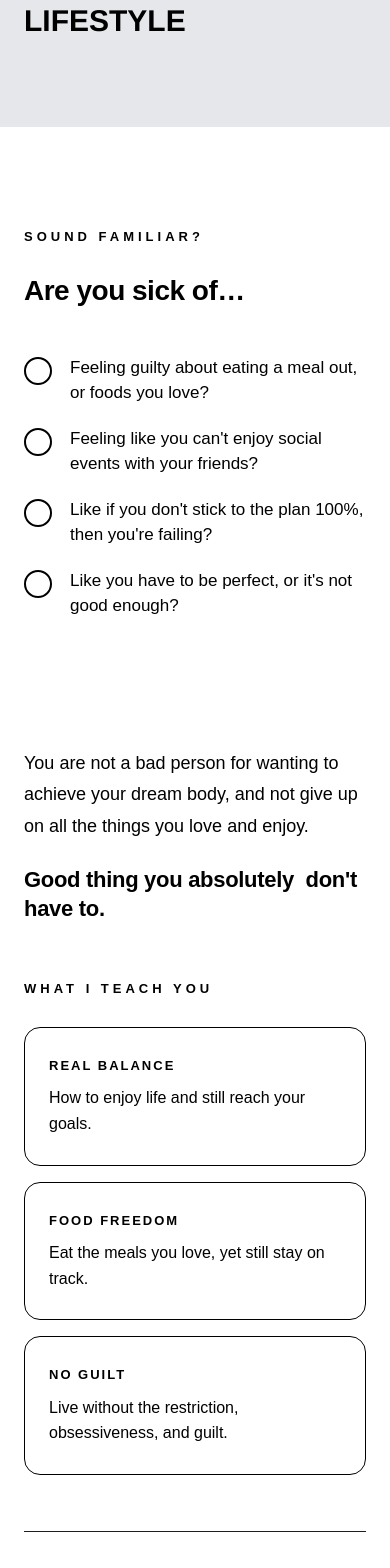
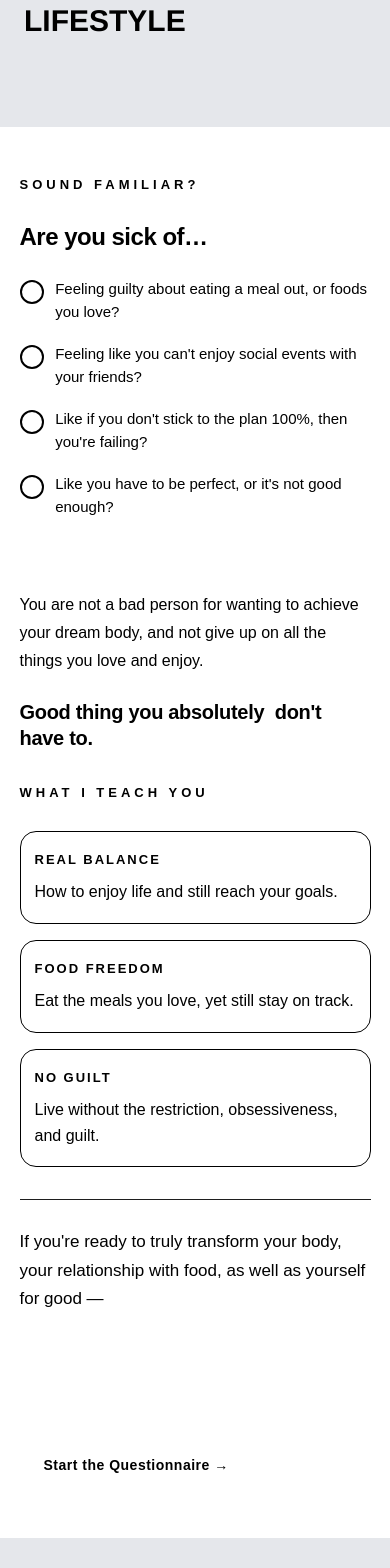
Before and after one commit to shaheer-ali-dev/sculptByAshton, a Next.js app: page / in a window 390 px wide. Shown: the part 5700-7268 px from the top of the page. Built offline with nearby package versions, Linux system fonts and the light colour scheme; a web font is replaced by a local one.

Commit message:
Update BalanceSection.tsx

```diff
--- a/components/BalanceSection.tsx
+++ b/components/BalanceSection.tsx
@@ -33,12 +33,12 @@ export default function BalanceSection() {
       ref={ref}
       style={{
         background: '#ffffff',
-        padding: '100px 24px',
+        padding: 'clamp(48px, 8vw, 100px) clamp(16px, 5vw, 24px)',
         fontFamily: 'inherit',
         overflow: 'hidden',
       }}
     >
-      <div style={{ maxWidth: 900, margin: '0 auto' }}>
+      <div style={{ maxWidth: 900, margin: '0 auto', width: '100%' }}>
 
         {/* ── "Are you sick of..." block ── */}
         <div
@@ -60,25 +60,25 @@ export default function BalanceSection() {
           </p>
 
           <h2 style={{
-            fontSize: 'clamp(28px, 5vw, 52px)',
+            fontSize: 'clamp(24px, 5vw, 52px)',
             fontWeight: 900,
             color: '#000000',
             lineHeight: 1.15,
-            marginBottom: 48,
+            marginBottom: 'clamp(28px, 5vw, 48px)',
             letterSpacing: '-0.5px',
           }}>
             Are you sick of&hellip;
           </h2>
 
           {/* Pain points */}
-          <div style={{ marginBottom: 64 }}>
+          <div style={{ marginBottom: 'clamp(36px, 6vw, 64px)' }}>
             {PAIN_POINTS.map((point, i) => (
               <div
                 key={i}
                 style={{
                   display: 'flex',
                   alignItems: 'flex-start',
-                  gap: 18,
+                  gap: 'clamp(10px, 3vw, 18px)',
                   marginBottom: 20,
                   opacity: visible ? 1 : 0,
                   transform: visible ? 'translateX(0)' : 'translateX(-30px)',
@@ -87,8 +87,8 @@ export default function BalanceSection() {
               >
                 <span style={{
                   flexShrink: 0,
-                  width: 28,
-                  height: 28,
+                  width: 24,
+                  height: 24,
                   borderRadius: '50%',
                   border: '2px solid #000000',
                   display: 'flex',
@@ -99,7 +99,7 @@ export default function BalanceSection() {
                   <span style={{ width: 8, height: 8, borderRadius: '50%', background: '#ffffff', display: 'block' }} />
                 </span>
                 <p style={{
-                  fontSize: 'clamp(17px, 2.5vw, 22px)',
+                  fontSize: 'clamp(15px, 2.5vw, 22px)',
                   color: '#000000',
                   lineHeight: 1.5,
                   margin: 0,
@@ -117,7 +117,7 @@ export default function BalanceSection() {
           style={{
             height: 1,
             background: 'linear-gradient(90deg, transparent, #ffffff, transparent)',
-            marginBottom: 64,
+            marginBottom: 'clamp(36px, 6vw, 64px)',
             opacity: visible ? 1 : 0,
             transition: 'opacity 0.8s ease 0.5s',
           }}
@@ -129,11 +129,11 @@ export default function BalanceSection() {
             opacity: visible ? 1 : 0,
             transform: visible ? 'translateY(0)' : 'translateY(40px)',
             transition: 'opacity 0.7s ease 0.55s, transform 0.7s ease 0.55s',
-            marginBottom: 56,
+            marginBottom: 'clamp(32px, 5vw, 56px)',
           }}
         >
           <p style={{
-            fontSize: 'clamp(18px, 3vw, 26px)',
+            fontSize: 'clamp(16px, 3vw, 26px)',
             color: '#000000',
             lineHeight: 1.75,
             fontWeight: 400,
@@ -143,7 +143,7 @@ export default function BalanceSection() {
             and not give up on all the things you love and enjoy.
           </p>
           <p style={{
-            fontSize: 'clamp(22px, 4vw, 38px)',
+            fontSize: 'clamp(20px, 4vw, 38px)',
             color: '#000000',
             fontWeight: 800,
             marginTop: 24,
@@ -151,9 +151,7 @@ export default function BalanceSection() {
             letterSpacing: '-0.3px',
           }}>
             Good thing you absolutely&nbsp;
-
-              don&apos;t have to.
-
+            don&apos;t have to.
           </p>
         </div>
 
@@ -163,7 +161,7 @@ export default function BalanceSection() {
             opacity: visible ? 1 : 0,
             transform: visible ? 'translateY(0)' : 'translateY(30px)',
             transition: 'opacity 0.7s ease 0.7s, transform 0.7s ease 0.7s',
-            marginBottom: 56,
+            marginBottom: 'clamp(32px, 5vw, 56px)',
           }}
         >
           <p style={{
@@ -178,14 +176,14 @@ export default function BalanceSection() {
           </p>
           <div style={{
             display: 'grid',
-            gridTemplateColumns: 'repeat(auto-fit, minmax(220px, 1fr))',
+            gridTemplateColumns: 'repeat(auto-fit, minmax(min(220px, 100%), 1fr))',
             gap: 16,
           }}>
             {PROMISES.map((p, i) => (
               <div
                 key={i}
                 style={{
-                  padding: '28px 24px',
+                  padding: 'clamp(18px, 3vw, 28px) clamp(14px, 3vw, 24px)',
                   borderRadius: 16,
                   border: '1px solid #000000',
                   background: '#ffffff',
@@ -219,11 +217,11 @@ export default function BalanceSection() {
             transform: visible ? 'translateY(0)' : 'translateY(30px)',
             transition: 'opacity 0.7s ease 1.1s, transform 0.7s ease 1.1s',
             borderTop: '1px solid #1e1e1e',
-            paddingTop: 56,
+            paddingTop: 'clamp(28px, 5vw, 56px)',
           }}
         >
           <p style={{
-            fontSize: 'clamp(20px, 3.5vw, 32px)',
+            fontSize: 'clamp(17px, 3.5vw, 32px)',
             color: '#000000',
             lineHeight: 1.65,
             fontWeight: 400,
@@ -233,7 +231,7 @@ export default function BalanceSection() {
             with food, as well as yourself for good —
           </p>
           <p style={{
-            fontSize: 'clamp(22px, 4vw, 40px)',
+            fontSize: 'clamp(20px, 4vw, 40px)',
             color: '#fff',
             fontWeight: 900,
             lineHeight: 1.2,
@@ -247,16 +245,17 @@ export default function BalanceSection() {
             href="#questionnaire"
             style={{
               display: 'inline-block',
-              padding: '18px 44px',
+              padding: 'clamp(14px, 3vw, 18px) clamp(24px, 6vw, 44px)',
               borderRadius: 50,
               background: '#fff',
               color: '#000',
               fontWeight: 800,
-              fontSize: 16,
+              fontSize: 'clamp(14px, 2vw, 16px)',
               letterSpacing: 0.5,
               textDecoration: 'none',
               transition: 'transform 0.2s ease, box-shadow 0.2s ease',
               boxShadow: '0 0 0 0 rgba(255,255,255,0)',
+              whiteSpace: 'nowrap',
             }}
             onMouseEnter={(e) => {
               const el = e.currentTarget
```
